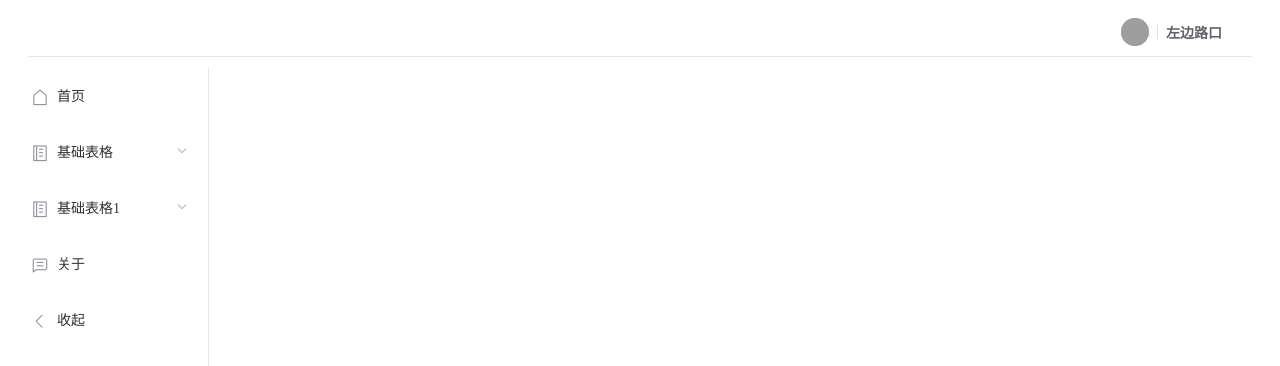
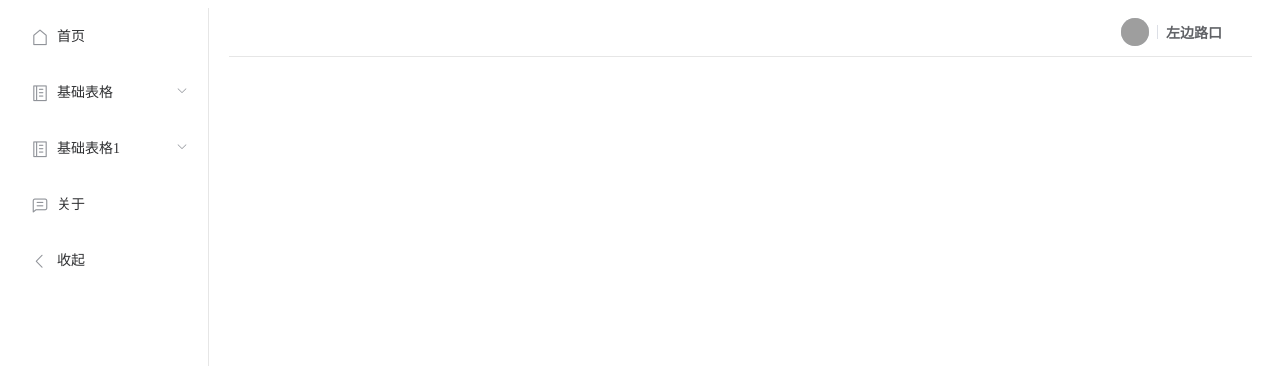
Before and after one commit to zylyye/let-vue, a Vue app: page / in a window 1280 px wide. Shown: the top 366 px of the page. Built offline with nearby package versions, Linux system fonts and the light colour scheme; grey boxes are pictures that could not be loaded.

Commit message:
refactor: 调整页面布局

```diff
--- a/src/App.vue
+++ b/src/App.vue
@@ -1,38 +1,14 @@
 <template>
-  <el-container>
-    <el-header>
-      <Nav/>
-    </el-header>
-    <el-container>
-      <el-aside>
-        <Aside :route-map="routeMap"/>
-      </el-aside>
-      <el-main>
-<!--        <el-card>-->
-          <router-view/>
-<!--        </el-card>-->
-      </el-main>
-    </el-container>
-
-<!--    <el-footer>footer</el-footer>-->
-  </el-container>
+    <AppContainer/>
 </template>
 <script>
-  import Nav from '@/components/Nav.vue'
-  import Aside from '@/components/Aside.vue'
-  import routeMap from "@/router/routeMap"
+    import AppContainer from "@/components/AppContainer"
 
   export default {
     name: 'app',
     components: {
-      Nav,
-      Aside
-    },
-      data() {
-        return {
-            routeMap,
-        }
-      }
+      AppContainer
+    }
   }
 </script>
 
--- /dev/null
+++ b/src/components/AppContainer.vue
@@ -0,0 +1,39 @@
+<template>
+    <el-container>
+        <el-aside>
+            <AsideMenu :route-map="routeMap"/>
+        </el-aside>
+        <el-container>
+            <el-header>
+                <Header/>
+            </el-header>
+            <el-main>
+            </el-main>
+        </el-container>
+    </el-container>
+</template>
+
+<script>
+    import Header from '@/components/Header'
+    import AsideMenu from "@/components/AsideMenu"
+    import routeMap from "@/router/routeMap"
+
+    export default {
+        name: "AppContainer",
+        components: {
+            Header,
+            AsideMenu
+        },
+        data: () => {
+            return {
+                routeMap,
+            }
+        }
+    }
+</script>
+
+<style scoped>
+    .el-aside {
+        width: auto !important;
+    }
+</style>
--- a/src/components/Aside.vue
+++ b/src/components/AsideMenu.vue
@@ -3,7 +3,6 @@
             class="el-menu-vertical-demo"
             :router="true"
             :collapse="collapse"
-            @select="select"
             unique-opened
     >
         <template v-for="(item,index) in routeMap">
@@ -43,7 +42,7 @@
 
 <script>
     export default {
-        name: "Aside",
+        name: "AsideMenu",
         props: {
             routeMap: {
                 type: Array,
@@ -61,8 +60,11 @@
 </script>
 
 <style lang="scss" scoped>
-    .el-menu-vertical-demo:not(.el-menu--collapse) {
-        width: 200px;
-        min-height: 400px;
+    .el-menu-vertical-demo {
+        min-height: 800px;
+        &:not(.el-menu--collapse) {
+            width: 200px;
+        }
     }
+
 </style>
--- a/src/router/routeMap.js
+++ b/src/router/routeMap.js
@@ -3,7 +3,7 @@ export default [
         path: '/home',
         name: '首页',
         icon: 'el-icon-house',
-        component: () => import('@/views/Home.vue')
+        component: () => import('@/pages/Home.vue')
     },
     {
         path: '/basic-tables',
@@ -56,6 +56,6 @@ export default [
         // route level code-splitting
         // this generates a separate chunk (about.[hash].js) for this route
         // which is lazy-loaded when the route is visited.
-        component: () => import(/* webpackChunkName: "about" */ '@/views/About.vue')
+        component: () => import(/* webpackChunkName: "about" */ '@/pages/About.vue')
     }
 ]
```
Also changed, not shown: src/components/Header.vue (renamed from src/components/Nav.vue), src/pages/About.vue (renamed from src/views/About.vue), src/pages/Home.vue (renamed from src/views/Home.vue).
